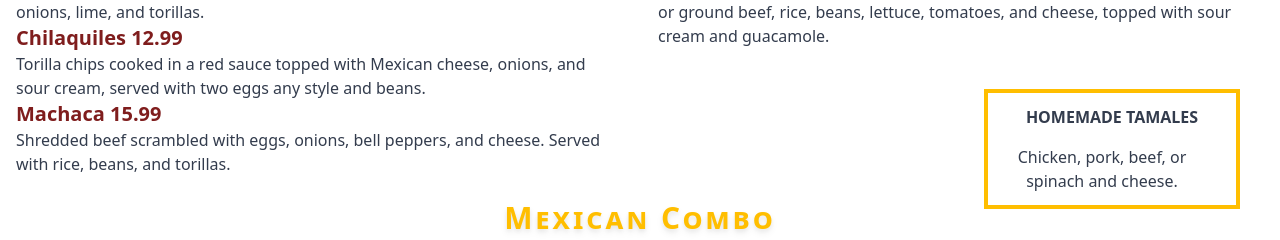
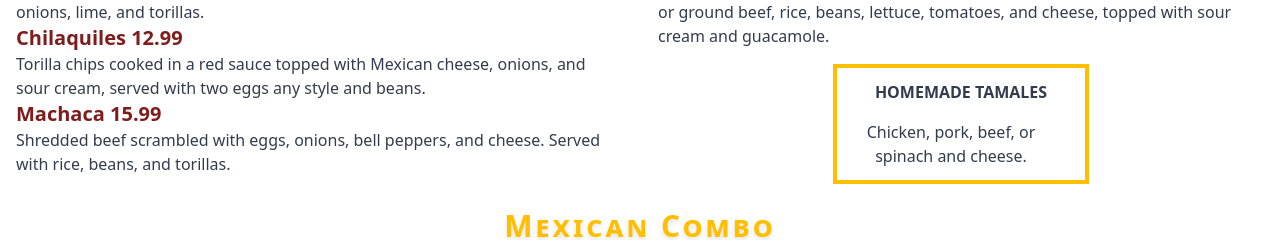
Before and after one commit to LabyrinthWarden/Lucios, a SvelteKit app: page /en/menu/page2 in a window 1280 px wide. Shown: the part 708-948 px from the top of the page. Built offline with nearby package versions, Linux system fonts and the light colour scheme.

Commit message:
fixed tamales section

```diff
--- a/src/routes/en/menu/page2/+page.svelte
+++ b/src/routes/en/menu/page2/+page.svelte
@@ -80,9 +80,8 @@
               name="Taco Salad Small 11.99 / Large 14.99"
               description="Flour tortilla bowl filled with your choice of shredded chicken, shredded beef, or ground beef, rice, beans, lettuce, tomatoes, and cheese, topped with sour cream and guacamole."
             />
-          </div>
-          <div
-            class="lg:absolute md:right-0 md:top-[30.5%] mx-auto mt-4 max-w-64 border-warning border-4 grid gap-1 py-3 md:mt-0 md:mx-10 min-h-20"
+            <div
+            class="justify-self-end mx-auto mt-4 max-w-64 border-warning border-4 grid gap-1 py-3 min-h-20"
           >
             <div class="font-bold text-center">
               <MenuSectionHeader categoryDescription="HOMEMADE TAMALES" />
@@ -93,6 +92,8 @@
               />
             </div>
           </div>
+          </div>
+
         </div>
       </div>
 
```
